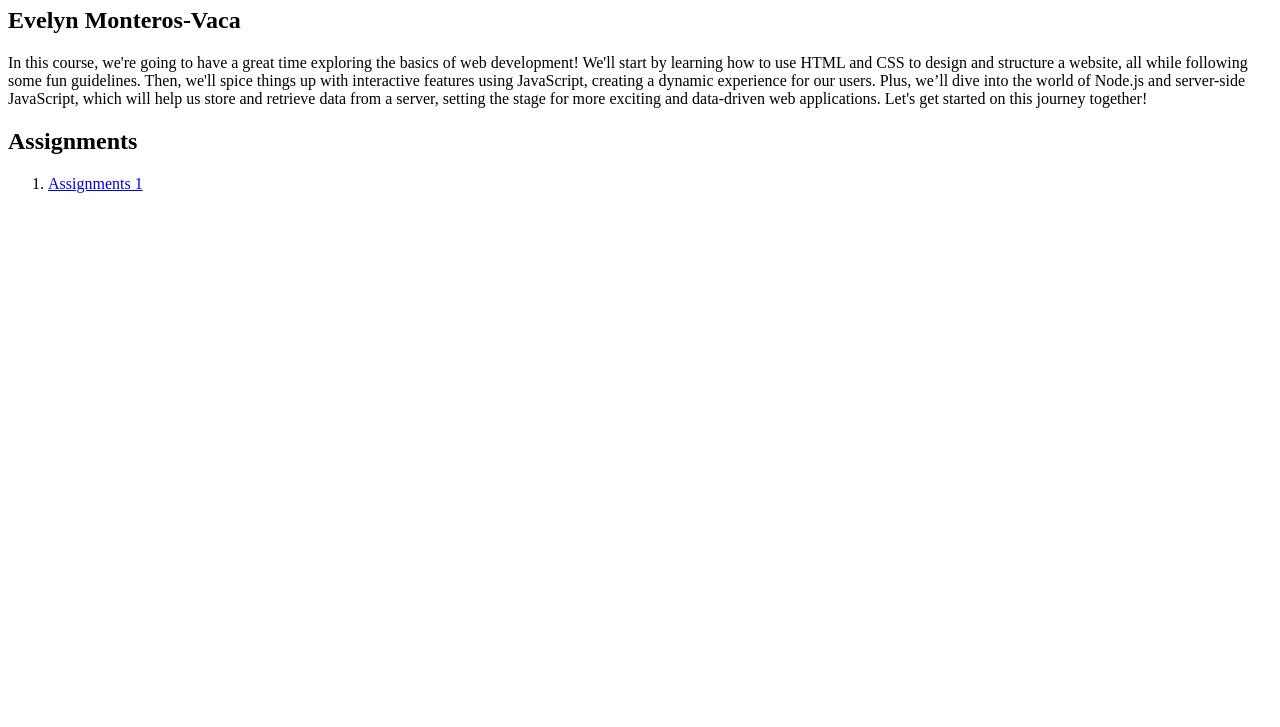
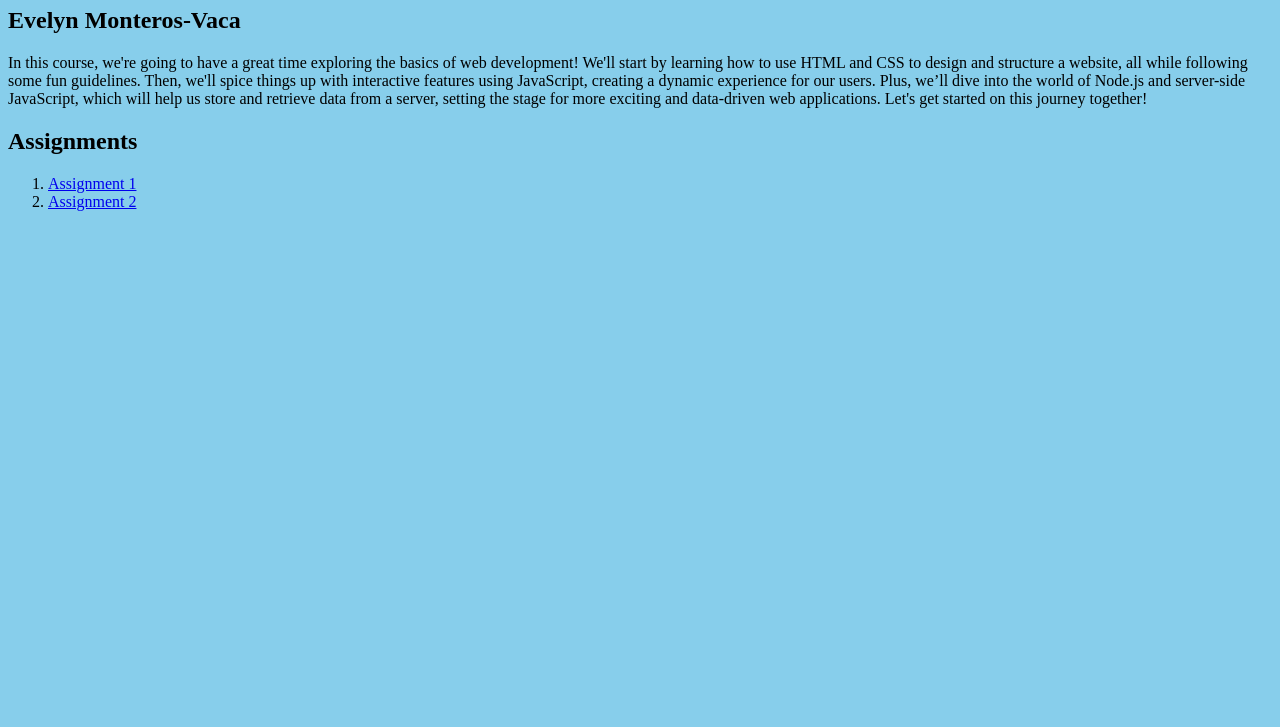
Before and after one commit to EvelynMonterosVaca/EvelynMonterosVaca.github.io, a plain HTML site: page csce242/index.html in a window 1280 px wide. Shown: the part 73-800 px from the top of the page. Drawn offline with Linux system fonts and the light colour scheme.

Commit message:
adding template stylesheet

```diff
--- a/csce242/index.html
+++ b/csce242/index.html
@@ -2,6 +2,7 @@
 <html lang="eng">
     <head>
         <title> Main Page</title>
+        <link rel="stylesheet" href="styles.css" />
     </head>
     <body>
         <h1> CSCE 242 - Web Applications</h1>
@@ -18,7 +19,8 @@
               started on this journey together!</p>
         <h2> Assignments</h2>
         <ol>
-            <li><a href="assignments/assignment01/index.html"> Assignments 1</a></li>
+            <li><a href="assignments/assignment01/index.html"> Assignment 1</a></li>
+            <li><a href="assignments/assigment02/index.html"> Assignment 2</a></li>
         </ol>
     </body>
 </html>
--- /dev/null
+++ b/csce242/styles.css
@@ -0,0 +1,3 @@
+body{
+    background:skyblue;
+}
```
Also changed, not shown: 3 other files.
